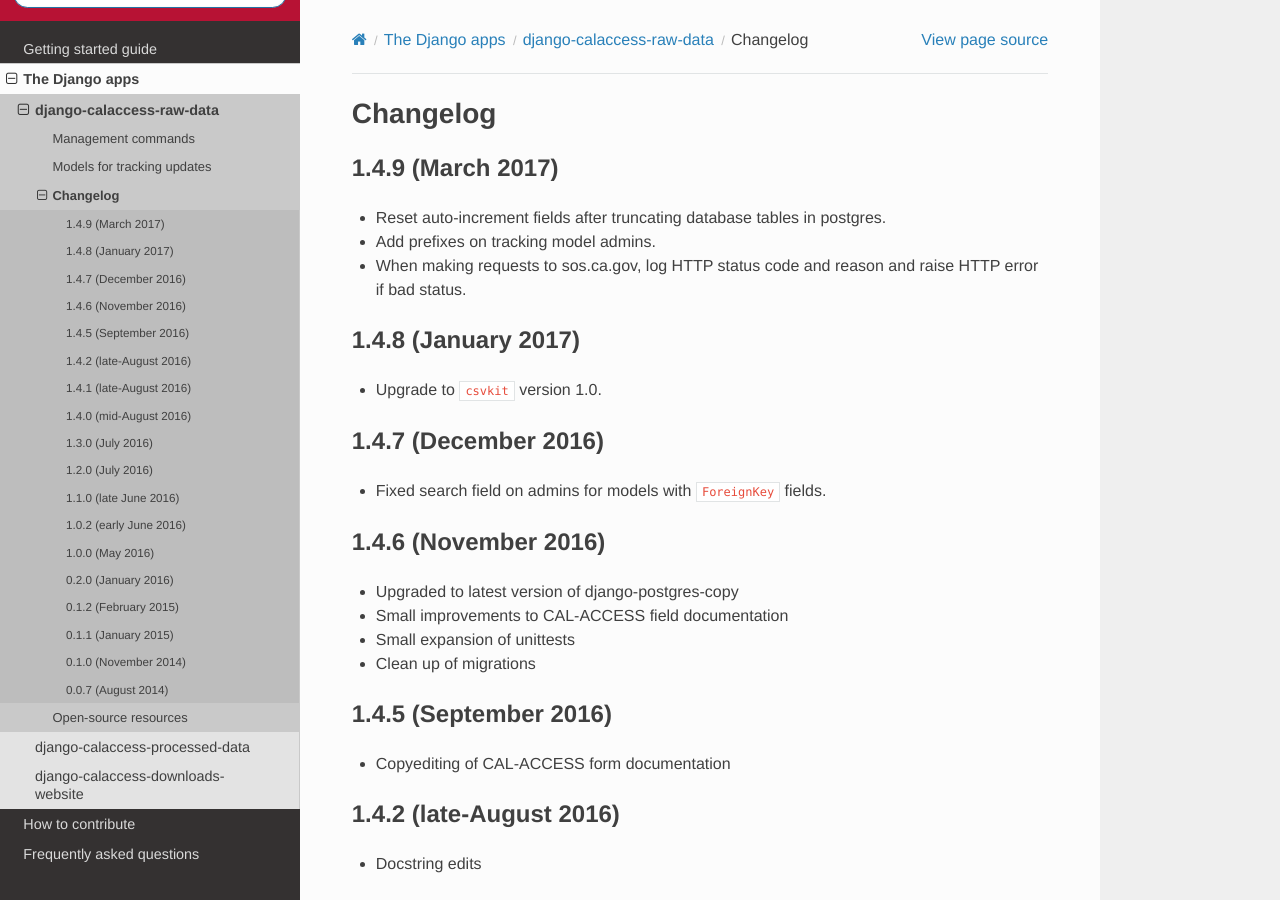
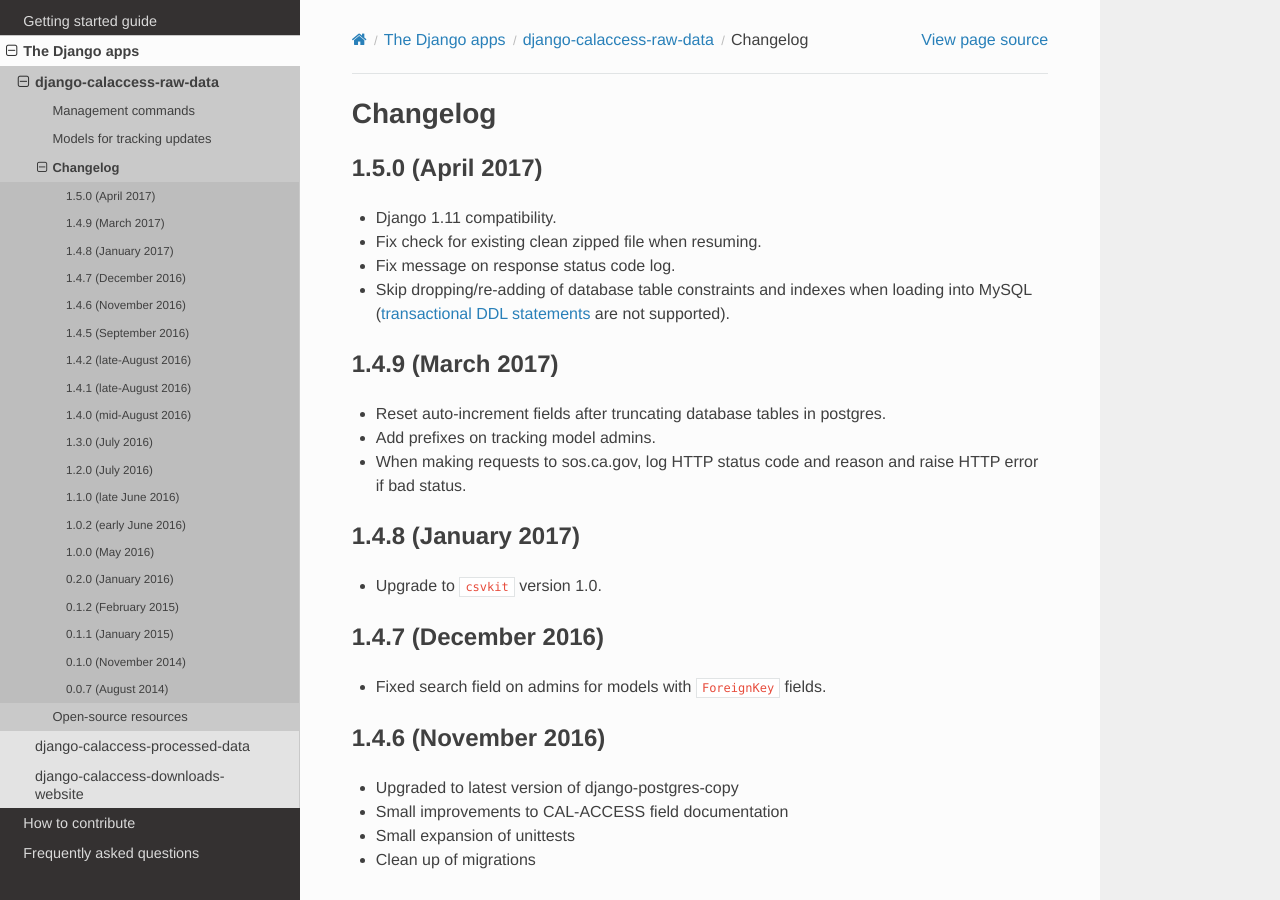
Before and after one commit to palewire/django-calaccess-technical-documentation, a Sphinx documentation site: the page built from docs/apps/calaccess_raw/changelog.rst, in a window 1280 px wide and 900 px high. Built offline with Sphinx 7.4.7 and the Read the Docs theme 2.0.0, drawn with Linux system fonts in a browser that asks for light colours.

Commit message:
Add v1.5.0 release notes

```diff
--- a/docs/apps/calaccess_raw/changelog.rst
+++ b/docs/apps/calaccess_raw/changelog.rst
@@ -1,5 +1,14 @@
 Changelog
 =========
+
+1.5.0 (April 2017)
+---------------------
+
+* Django 1.11 compatibility.
+* Fix check for existing clean zipped file when resuming.
+* Fix message on response status code log.
+* Skip dropping/re-adding of database table constraints and indexes when loading into MySQL (`transactional DDL statements <https://wiki.postgresql.org/wiki/Transactional_DDL_in_PostgreSQL:_A_Competitive_Analysis>`_ are not supported).
+
 
 1.4.9 (March 2017)
 ---------------------
@@ -44,7 +53,7 @@ Changelog
 * Include release datetimes in log when ``downloadcalaccessrawdata`` and ``updatecalaccessrawdata`` versions are incompatible.
 
 1.4.0 (mid-August 2016)
--------------------
+-----------------------
 
 * Added zipping up and archiving of cleaned CSVs and error logs.
 
```
